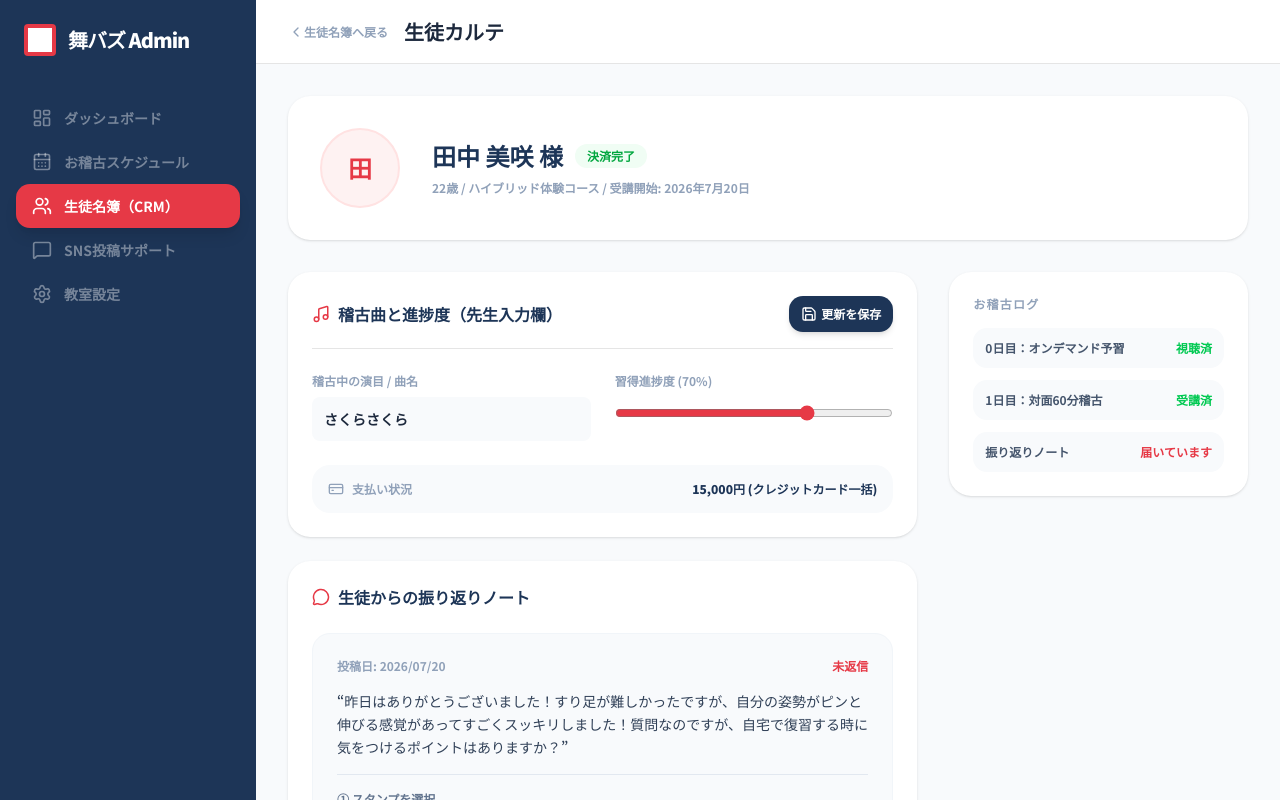
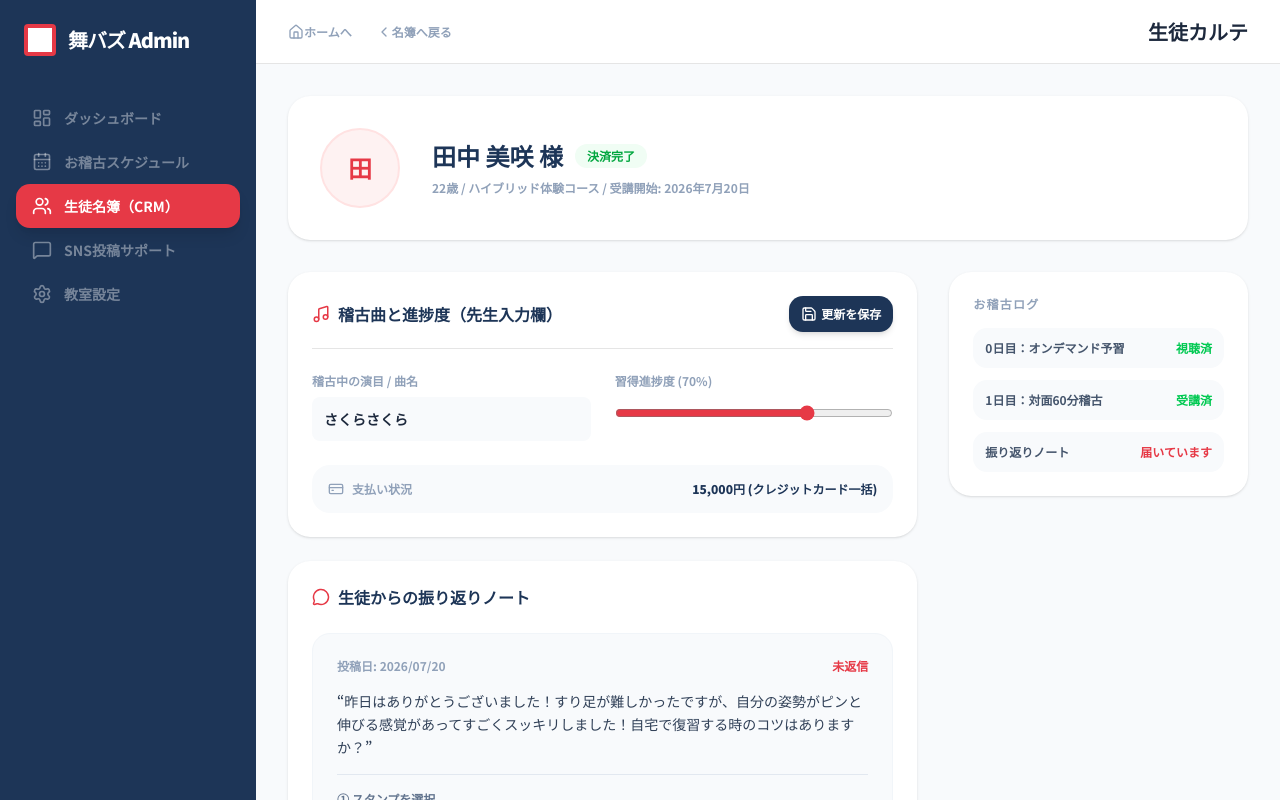
Before and after one commit to ivu115/maibazu-app, a Next.js app: page /students/1 in a window 1280 px wide. Shown: the top 800 px of the page. Built offline with nearby package versions, Linux system fonts and the light colour scheme.

Commit message:
管理画面の各ページにホームへ戻る動線を追加完了

```diff
--- a/package.json
+++ b/package.json
@@ -11,9 +11,10 @@
   "dependencies": {
     "@base-ui/react": "^1.6.0",
     "@radix-ui/react-slot": "^1.3.2",
+    "canvas-confetti": "^1.9.4",
     "class-variance-authority": "^0.7.1",
     "clsx": "^2.1.1",
-    "lucide-react": "^1.26.0",
+    "lucide-react": "^1.28.0",
     "next": "16.2.11",
     "react": "19.2.4",
     "react-dom": "19.2.4",
--- a/src/app/students/[id]/page.tsx
+++ b/src/app/students/[id]/page.tsx
@@ -5,75 +5,44 @@ import Link from 'next/link';
 import { useParams } from 'next/navigation';
 import {
   Users, CalendarDays, LayoutDashboard, MessageSquare, Settings,
-  ChevronLeft, MessageCircle, Send, CheckCircle2, CreditCard, Music, Sliders, Save
+  ChevronLeft, MessageCircle, CheckCircle2, CreditCard, Music, Save, Heart, Home
 } from "lucide-react";
 import { Button } from "@/components/ui/button";
 import { Card } from "@/components/ui/card";
 import { Input } from "@/components/ui/input";
 
-// ─── IDごとの動的生徒データ ───
 const STUDENT_DATA: Record<string, any> = {
   "1": {
-    name: "田中 美咲",
-    age: 22,
-    course: "ハイブリッド体験コース",
-    joinDate: "2026年7月20日",
-    paymentStatus: "決済完了",
-    paymentDetail: "15,000円 (クレジットカード一括)",
-    song: "さくらさくら",
-    progress: 70,
-    note: "昨日はありがとうございました！すり足が難しかったですが、自分の姿勢がピンと伸びる感覚があってすごくスッキリしました！質問なのですが、自宅で復習する時に気をつけるポイントはありますか？",
-    noteDate: "2026/07/20"
+    name: "田中 美咲", age: 22, course: "ハイブリッド体験コース", joinDate: "2026年7月20日",
+    paymentStatus: "決済完了", paymentDetail: "15,000円 (クレジットカード一括)", song: "さくらさくら", progress: 70,
+    note: "昨日はありがとうございました！すり足が難しかったですが、自分の姿勢がピンと伸びる感覚があってすごくスッキリしました！自宅で復習する時のコツはありますか？", noteDate: "2026/07/20"
   },
   "2": {
-    name: "佐藤 健太",
-    age: 28,
-    course: "初級月謝コース",
-    joinDate: "2026年2月15日",
-    paymentStatus: "決済完了",
-    paymentDetail: "8,000円/月 (自動引き落とし)",
-    song: "黒髪",
-    progress: 40,
-    note: "いつも丁寧な指導ありがとうございます。腰を入れる感覚が少しずつ分かってきました。次回もよろしくお願いします！",
-    noteDate: "2026/07/22"
+    name: "佐藤 健太", age: 28, course: "初級月謝コース", joinDate: "2026年2月15日",
+    paymentStatus: "決済完了", paymentDetail: "8,000円/月 (自動引き落とし)", song: "黒髪", progress: 40,
+    note: "いつも丁寧な指導ありがとうございます。腰を入れる感覚が少しずつ分かってきました。次回もよろしくお願いします！", noteDate: "2026/07/22"
   },
   "3": {
-    name: "Emily Watson",
-    age: 25,
-    course: "インバウンド体験コース",
-    joinDate: "2026年7月25日",
-    paymentStatus: "決済完了",
-    paymentDetail: "18,000円 (クレジットカード一括)",
-    song: "元禄花見踊り",
-    progress: 30,
-    note: "It was an amazing experience! How can I hold the fan correctly when turning?",
-    noteDate: "2026/07/25"
+    name: "Emily Watson", age: 25, course: "インバウンド体験コース", joinDate: "2026年7月25日",
+    paymentStatus: "決済完了", paymentDetail: "18,000円 (クレジットカード一括)", song: "元禄花見踊り", progress: 30,
+    note: "It was an amazing experience! How can I hold the fan correctly when turning?", noteDate: "2026/07/25"
   },
   "4": {
-    name: "鈴木 花子",
-    age: 34,
-    course: "中級月謝コース",
-    joinDate: "2024年4月10日",
-    paymentStatus: "未納あり（確認中）",
-    paymentDetail: "8,000円/月 (振り込み待ち)",
-    song: "藤娘",
-    progress: 85,
-    note: "最近仕事が忙しくなかなか伺えずすみません！来週の土曜日はお稽古に伺えそうです。",
-    noteDate: "2026/07/15"
+    name: "鈴木 花子", age: 34, course: "中級月謝コース", joinDate: "2024年4月10日",
+    paymentStatus: "未納あり（確認中）", paymentDetail: "8,000円/月 (振り込み待ち)", song: "藤娘", progress: 85,
+    note: "最近仕事が忙しくなかなか伺えずすみません！来週の土曜日はお稽古に伺えそうです。", noteDate: "2026/07/15"
   }
 };
 
 export default function StudentDetailPage() {
   const params = useParams();
-  const id = (params.id as string) || "1";
+  const id = (params?.id as string) || "1";
   const student = STUDENT_DATA[id] || STUDENT_DATA["1"];
 
-  // 先生編集用ステート
   const [songName, setSongName] = useState(student.song);
   const [progressVal, setProgressVal] = useState(student.progress);
   const [isSaved, setIsSaved] = useState(false);
 
-  // スタンプ＆手動返信メッセージ
   const [selectedStamp, setSelectedStamp] = useState("💮 花丸");
   const [replyMessage, setReplyMessage] = useState("");
   const [replySent, setReplySent] = useState(false);
@@ -90,7 +59,6 @@ export default function StudentDetailPage() {
 
   return (
     <div className="flex min-h-screen bg-[#F8FAFC]">
-      {/* サイドバー */}
       <aside className="w-64 bg-[#1D3557] text-white hidden md:flex flex-col">
         <div className="p-6 flex items-center gap-3">
           <Link href="/" className="flex items-center gap-3">
@@ -107,17 +75,21 @@ export default function StudentDetailPage() {
         </nav>
       </aside>
 
-      {/* メイン */}
-      <main className="flex-1 overflow-y-auto text-black font-sans">
-        <header className="bg-white border-b h-16 flex items-center px-8 sticky top-0 z-10">
-          <Link href="/students" className="flex items-center text-slate-400 font-bold hover:text-[#E63946] text-xs mr-4">
-            <ChevronLeft size={16} /> 生徒名簿へ戻る
-          </Link>
+      <main className="flex-1 overflow-y-auto text-black font-sans pb-24 md:pb-0">
+        <header className="bg-white border-b h-16 flex items-center justify-between px-8 sticky top-0 z-10">
+          <div className="flex items-center gap-4">
+            {/* 👈 ホーム画面へ戻るボタンを追加 */}
+            <Link href="/" className="flex items-center text-slate-400 font-bold hover:text-[#E63946] text-xs mr-2 transition-colors">
+              <Home size={16} /> ホームへ
+            </Link>
+            <Link href="/students" className="flex items-center text-slate-400 font-bold hover:text-[#E63946] text-xs transition-colors">
+              <ChevronLeft size={16} /> 名簿へ戻る
+            </Link>
+          </div>
           <h2 className="font-extrabold text-xl text-slate-800">生徒カルテ</h2>
         </header>
 
         <div className="p-8 max-w-5xl mx-auto space-y-8">
-          {/* 基本プロフィールカード */}
           <Card className="border-none shadow-sm rounded-3xl p-8 bg-white flex flex-col md:flex-row items-center gap-8">
             <div className="size-20 rounded-full bg-red-50 text-[#E63946] flex items-center justify-center font-black text-2xl border-2 border-red-100 shrink-0">
               {student.name.charAt(0)}
@@ -134,10 +106,7 @@ export default function StudentDetailPage() {
           </Card>
 
           <div className="grid md:grid-cols-3 gap-8">
-            {/* 左側：学習ノート＆スタンプ返信 */}
             <div className="md:col-span-2 space-y-6">
-
-              {/* 💳 支払い状況 & 稽古曲の入力フォーム（先生用） */}
               <Card className="border-none shadow-sm rounded-3xl bg-white p-6 space-y-6">
                 <div className="flex items-center justify-between border-b pb-4">
                   <h3 className="font-bold text-base flex items-center gap-2 text-[#1D3557]">
@@ -151,22 +120,11 @@ export default function StudentDetailPage() {
                 <div className="grid grid-cols-1 md:grid-cols-2 gap-6 text-xs font-bold">
                   <div>
                     <label className="text-slate-400 block mb-2">稽古中の演目 / 曲名</label>
-                    <Input
-                      value={songName}
-                      onChange={(e) => setSongName(e.target.value)}
-                      className="bg-slate-50 border-none h-11 text-slate-800 font-bold"
-                    />
+                    <Input value={songName} onChange={(e) => setSongName(e.target.value)} className="bg-slate-50 border-none h-11 text-slate-800 font-bold" />
                   </div>
                   <div>
                     <label className="text-slate-400 block mb-2">習得進捗度 ({progressVal}%)</label>
-                    <input
-                      type="range"
-                      min="0"
-                      max="100"
-                      value={progressVal}
-                      onChange={(e) => setProgressVal(Number(e.target.value))}
-                      className="w-full accent-[#E63946] cursor-pointer mt-2"
-                    />
+                    <input type="range" min="0" max="100" value={progressVal} onChange={(e) => setProgressVal(Number(e.target.value))} className="w-full accent-[#E63946] cursor-pointer mt-2" />
                   </div>
                 </div>
 
@@ -176,7 +134,6 @@ export default function StudentDetailPage() {
                 </div>
               </Card>
 
-              {/* ✉️ 生徒ノート ＆ スタンプ・手動返信 */}
               <Card className="border-none shadow-sm rounded-3xl bg-white p-6 space-y-6">
                 <h3 className="font-bold text-base flex items-center gap-2 text-[#1D3557]">
                   <MessageCircle className="text-[#E63946]" size={18} /> 生徒からの振り返りノート
@@ -189,36 +146,22 @@ export default function StudentDetailPage() {
                   </div>
                   <p className="text-sm text-slate-700 leading-relaxed font-medium">“{student.note}”</p>
 
-                  {/* 返信エリア */}
                   <div className="pt-4 border-t border-slate-200 space-y-4">
                     <p className="text-xs font-bold text-slate-500">① スタンプを選択</p>
                     <div className="flex flex-wrap gap-2 text-xs">
                       {["💮 花丸", "🌸 大変よくできました", "⭐ グッド", "👍 バッチリ"].map((stamp) => (
-                        <button
-                          key={stamp}
-                          onClick={() => setSelectedStamp(stamp)}
-                          className={`px-4 py-2 rounded-xl border font-bold transition-all ${
-                            selectedStamp === stamp
-                              ? 'bg-red-50 border-[#E63946] text-[#E63946] shadow-sm'
-                              : 'bg-white border-slate-200 text-slate-600 hover:bg-slate-100'
-                          }`}
-                        >
+                        <button key={stamp} onClick={() => setSelectedStamp(stamp)} className={`px-4 py-2 rounded-xl border font-bold transition-all ${selectedStamp === stamp ? 'bg-red-50 border-[#E63946] text-[#E63946] shadow-sm' : 'bg-white border-slate-200 text-slate-600 hover:bg-slate-100'}`}>
                           {stamp}
                         </button>
                       ))}
                     </div>
 
                     <p className="text-xs font-bold text-slate-500 pt-2">② 一言メッセージ（手動入力）</p>
-                    <textarea
-                      value={replyMessage}
-                      onChange={(e) => setReplyMessage(e.target.value)}
-                      placeholder="例：自宅では鏡を見て、肩の力を抜く練習をしてみてくださいね！"
-                      className="w-full h-24 p-3 bg-white border border-slate-200 rounded-xl text-xs outline-none focus:border-[#E63946]"
-                    />
+                    <textarea value={replyMessage} onChange={(e) => setReplyMessage(e.target.value)} placeholder="例：自宅では鏡を見て、肩の力を抜く練習をしてみてくださいね！" className="w-full h-24 p-3 bg-white border border-slate-200 rounded-xl text-xs outline-none focus:border-[#E63946]" />
 
                     {!replySent ? (
                       <Button onClick={handleSendReply} className="w-full bg-[#E63946] text-white text-xs font-bold py-6 rounded-xl gap-2">
-                        <Send size={14} /> 「{selectedStamp}」とメッセージを送る
+                        「{selectedStamp}」とメッセージを送る
                       </Button>
                     ) : (
                       <div className="bg-green-50 text-green-700 p-4 rounded-xl text-xs font-bold flex items-center justify-center gap-2">
@@ -230,23 +173,13 @@ export default function StudentDetailPage() {
               </Card>
             </div>
 
-            {/* 右側：学習履歴 */}
             <div className="space-y-6">
               <Card className="border-none shadow-sm rounded-3xl bg-white p-6 space-y-4">
                 <h3 className="font-bold text-xs text-slate-400 uppercase tracking-widest">お稽古ログ</h3>
                 <div className="space-y-3 text-xs font-bold">
-                  <div className="flex items-center justify-between p-3 bg-slate-50 rounded-xl text-slate-600">
-                    <span>0日目：オンデマンド予習</span>
-                    <span className="text-green-500">視聴済</span>
-                  </div>
-                  <div className="flex items-center justify-between p-3 bg-slate-50 rounded-xl text-slate-600">
-                    <span>1日目：対面60分稽古</span>
-                    <span className="text-green-500">受講済</span>
-                  </div>
-                  <div className="flex items-center justify-between p-3 bg-slate-50 rounded-xl text-slate-600">
-                    <span>振り返りノート</span>
-                    <span className="text-[#E63946]">届いています</span>
-                  </div>
+                  <div className="flex items-center justify-between p-3 bg-slate-50 rounded-xl text-slate-600"><span>0日目：オンデマンド予習</span><span className="text-green-500">視聴済</span></div>
+                  <div className="flex items-center justify-between p-3 bg-slate-50 rounded-xl text-slate-600"><span>1日目：対面60分稽古</span><span className="text-green-500">受講済</span></div>
+                  <div className="flex items-center justify-between p-3 bg-slate-50 rounded-xl text-slate-600"><span>振り返りノート</span><span className="text-[#E63946]">届いています</span></div>
                 </div>
               </Card>
             </div>
```
Also changed, not shown: src/app/dashboard/page.tsx (+7 -0 lines), src/app/students/page.tsx (+23 -13 lines), 1 other file (tests, documents, lock files or other folders).
